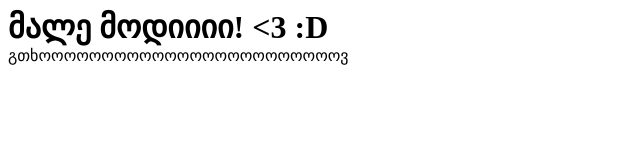
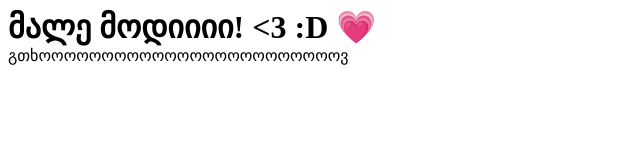
Before and after one commit to dimitri20/mald, a plain HTML site: page index.html in a window 1280 px wide. Shown: the whole page, without its empty margins (0-640 px from the left). Drawn offline with Linux system fonts and the light colour scheme.

Commit message:
Update index.html

```diff
--- a/index.html
+++ b/index.html
@@ -12,6 +12,7 @@
 <body>
 	<h1 >
 		მალე მოდიიიი! <3 :D
+				 &#128151
 	</h1>
 
 	გთხოოოოოოოოოოოოოოოოოოოოოოოოვ
```
